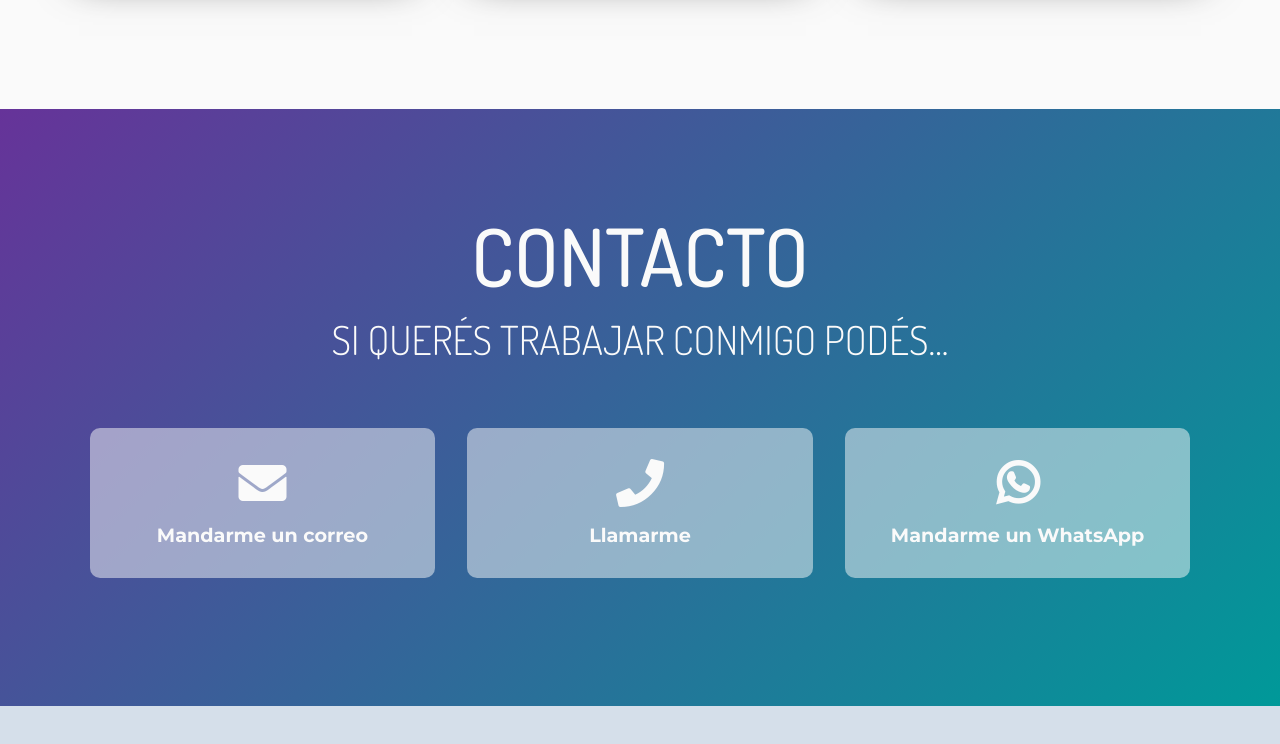
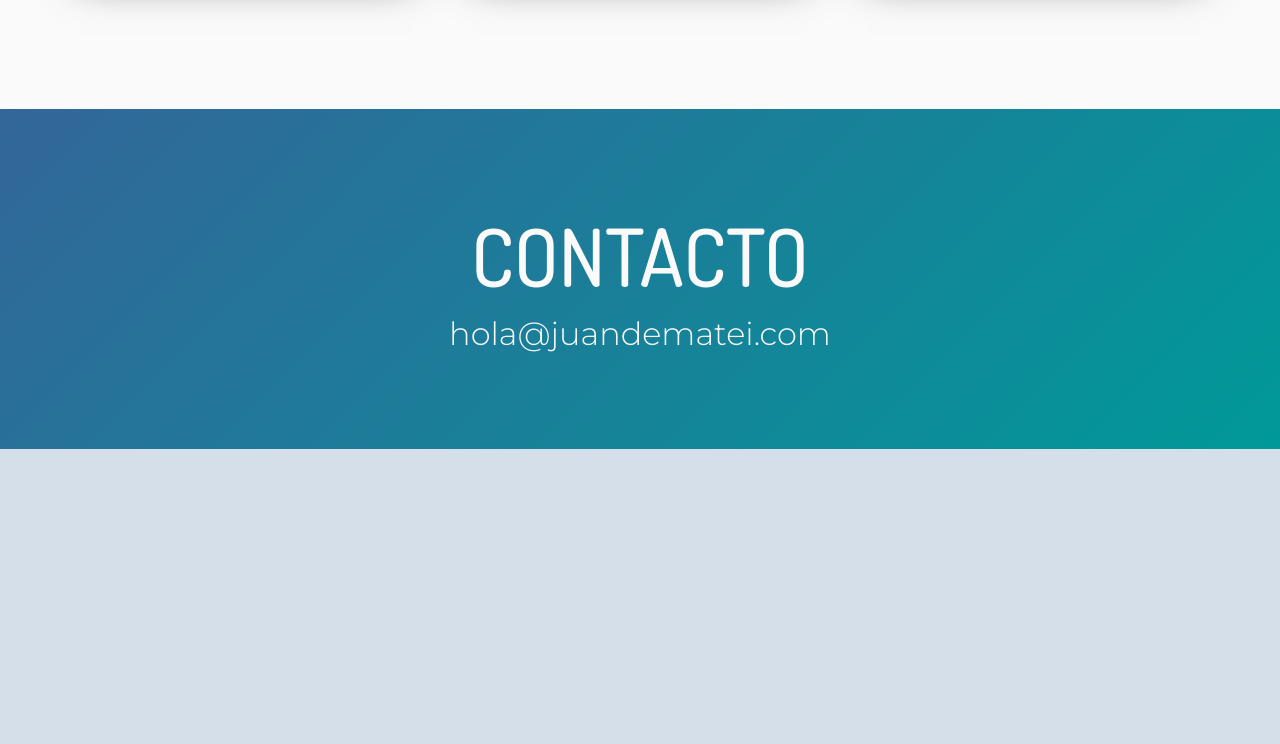
Before and after one commit to juandematei/juandematei-2018, a website: page docs/index.html in a window 1280 px wide. Shown: the part 1586-2330 px from the top of the page. After the commit the page ends 2235 px from the top, so only its background shows below. Drawn offline with Linux system fonts and the light colour scheme.

Commit message:
changed contact section

```diff
--- a/docs/index.html
+++ b/docs/index.html
@@ -167,42 +167,7 @@
       </section>
       <section id="contact">
         <h2 class="contact">Contacto</h2>
-        <h3 class="contact">Si querés trabajar conmigo podés...</h3>
-        <div class="grid">
-          <div class="card-container" data-aos="fade-up" data-aos-offset="100">
-            <a class="card" href="mailto:hola@juandematei.com?subject=Contacto desde la web">
-              <div class="side">
-                <i class="fas fa-envelope fa-3x"></i>
-                <span>Mandarme un correo</span>
-              </div>
-              <div class="side back">
-                <span>hola@juandematei.com</span>
-              </div>
-            </a>
-          </div>
-          <div class="card-container" data-aos="fade-up" data-aos-offset="100" data-aos-delay="100">
-            <a class="card" href="tel:+541158893809">
-              <div class="side">
-                <i class="fas fa-phone fa-3x"></i>
-                <span>Llamarme</span>
-              </div>
-              <div class="side back">
-                <span>+54 11 5889-3809</span>
-              </div>
-            </a>
-          </div>
-          <div class="card-container" data-aos="fade-up" data-aos-offset="100" data-aos-delay="200">
-            <a class="card" href="https://api.whatsapp.com/send?phone=5491158893809">
-              <div class="side">
-                <i class="fab fa-whatsapp fa-3x"></i>
-                <span>Mandarme un WhatsApp</span>
-              </div>
-              <div class="side back">
-                <span>Hacé click para chatear</span>
-              </div>
-            </a>
-          </div>
-        </div>
+        <a href="mailto:hola@juandematei.com">hola@juandematei.com</a>
       </section>
     </main>
     <footer>
--- a/scss/main.scss
+++ b/scss/main.scss
@@ -96,10 +96,10 @@ header {
 // Main
 main {
   margin-bottom: 200px;
+  background: linear-gradient(-45deg, color(primary), color(accent));
 
   // Sections
   section {
-    background: color(white);
     padding: 4rem 2rem;
 
     @media #{$desktop} {
@@ -147,21 +147,13 @@ main {
 
     // About me
     &#aboutme {
-      background-color: #d5dfea;
-      background-image: url(../img/juan-min.png);
-      background-size: 80%;
-      background-position: center bottom;
-      background-repeat: no-repeat;
       height: calc(100vh - 70px);
       padding-top: 2rem;
-
-      @media #{$desktop} {
-        background-size: 50%;
-        background-position: right bottom;
-      }
+      color: color(white);
 
       .title-box {
         background-color: rgba(color(white), 0.8);
+        color: color(black);
         padding: 1rem;
         position: relative;
         width: 100%;
@@ -251,6 +243,7 @@ main {
 
     // Portfolio
     &#portfolio {
+      background-color: color(white);
       .portfolio-grid {
         width: 100%;
         display: grid;
@@ -349,8 +342,6 @@ main {
 
     // Contact
     &#contact {
-      background: linear-gradient(-45deg, color(primary), color(accent));
-
       h2,
       h3 {
         background: color(white);
@@ -358,89 +349,20 @@ main {
         -webkit-background-clip: text;
         -webkit-text-fill-color: transparent;
       }
-
-      .grid {
+      a {
+        display: inline-block;
         width: 100%;
-        margin: 2rem auto;
-        display: grid;
-        grid-template-columns: 100%;
-        grid-column-gap: 2rem;
-        grid-row-gap: 2rem;
-        justify-content: center;
+        font-size: 1rem;
+        text-align: center;
+        text-decoration: none;
+        color: color(white);
 
         @media #{$desktop} {
-          grid-template-columns: 30% 30% 30%;
+          font-size: 2rem;
         }
 
         @media #{$tablet} {
-          grid-template-columns: 50%;
-        }
-
-        .card-container {
-          cursor: pointer;
-          min-height: 100px;
-          position: relative;
-          width: 100%;
-
-          @media #{$desktop} {
-            min-height: 150px;
-          }
-
-          .card {
-            height: 100%;
-            width: 100%;
-            position: absolute;
-            transform-style: preserve-3d;
-            @include ease;
-            border-radius: 10px;
-            background: rgba(color(white), 0.5);
-            color: color(white);
-            font-weight: $bolder;
-
-            &:hover,
-            &:focus {
-              transform: rotateX(180deg);
-              background: rgba(color(white), 1);
-              color: color(black);
-            }
-
-            span {
-              font-size: 1.2rem;
-              vertical-align: middle;
-              font-weight: $bolder;
-            }
-
-            @media #{$tablet} {
-              font-size: 0.8rem;
-            }
-
-            i {
-              font-size: 3rem;
-            }
-          }
-
-          .card .side {
-            backface-visibility: hidden;
-            height: 100%;
-            position: absolute;
-            overflow: hidden;
-            width: 100%;
-            display: flex;
-            flex-direction: column;
-            flex-wrap: nowrap;
-            justify-content: center;
-            align-items: center;
-            align-content: stretch;
-            padding: 1rem;
-
-            i {
-              margin-bottom: 1rem;
-            }
-          }
-
-          .card .back {
-            transform: rotateX(180deg);
-          }
+          font-size: 1.3rem;
         }
       }
     }
```
Also changed, not shown: docs/css/main.css, scss/main.css (deleted).
